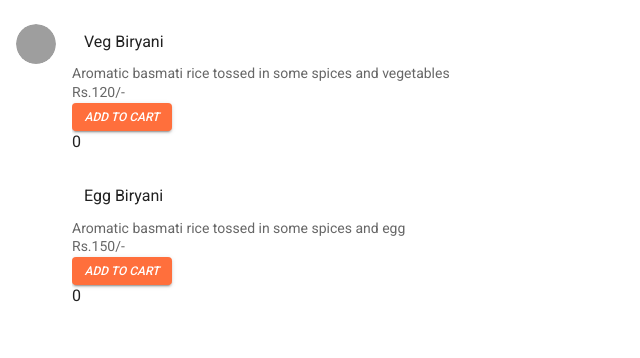
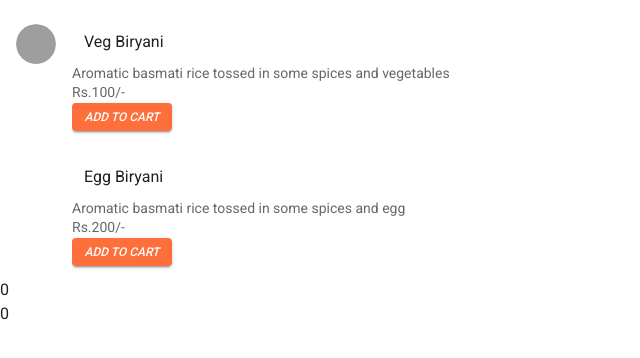
Before and after one commit to anushasanyamkamat/Dreamland-restaurant, a Vue app: page / in a window 1280 px wide. Shown: the top 358 px of the page, without its empty margins (0-640 px from the left). Built offline with nearby package versions, Linux system fonts and the light colour scheme; grey boxes are pictures that could not be loaded.

Commit message:
add calculate price and product quantity

```diff
--- a/src/components/HotelMenu.vue
+++ b/src/components/HotelMenu.vue
@@ -16,11 +16,14 @@
 
                         <v-list-item-subtitle >Rs.{{item.price}}/-
                         </v-list-item-subtitle>
-                    <Counter :count="0" @product-count="updateQuantity"/>
-                    <span>{{ quantity }}</span>
+                    <Counter :count="item.quantity"
+                        @product-count="updateQuantity(item, $event)"/>
+                    <!-- {{item.quantity}} -->
                 </v-list-item-content>
             </v-list-item>
         </template>
+        <span>{{ totalQuantity }}</span>   <br>
+        <span>{{ totalPrice }}</span>
     </v-list>
 </template>
 
@@ -37,13 +40,15 @@ export default {
                     {
                     'title': 'Veg Biryani',
                     'description': 'Aromatic basmati rice tossed in some spices and vegetables',
-                    'price': 120,
+                    'price': 100,
+                    'quantity': 0,
                     image:'./assets/veg-biryani.png'
                     },
                     {
                     'title': 'Egg Biryani',
                     'description': 'Aromatic basmati rice tossed in some spices and egg',
-                    'price': 150,
+                    'price': 200,
+                    'quantity': 0,
                     },
                     // {
                     // 'title': 'Prawns Biryani',
@@ -51,12 +56,26 @@ export default {
                     // 'price': 170,
                     // },
                 ],
-            quantity: 0,
+
         }
     },
     methods: {
-        updateQuantity: function(quantity){
-        this.quantity = quantity;
+        updateQuantity: function(item,quantity){
+        console.log(item,quantity);
+        item.quantity = quantity;
+
+        },
+    },
+    computed: {
+        totalQuantity: function(){
+            return this.foodItems.reduce(function(total, item){
+                return total + item.quantity;
+            },0);
+        },
+        totalPrice: function(){
+            return this.foodItems.reduce(function(total, item){
+                return total + (item.quantity * item.price);
+            },0);
         },
     },
 
```
